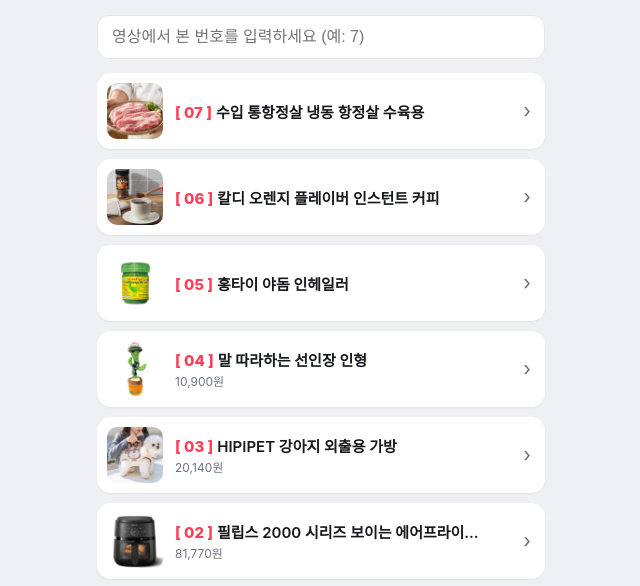
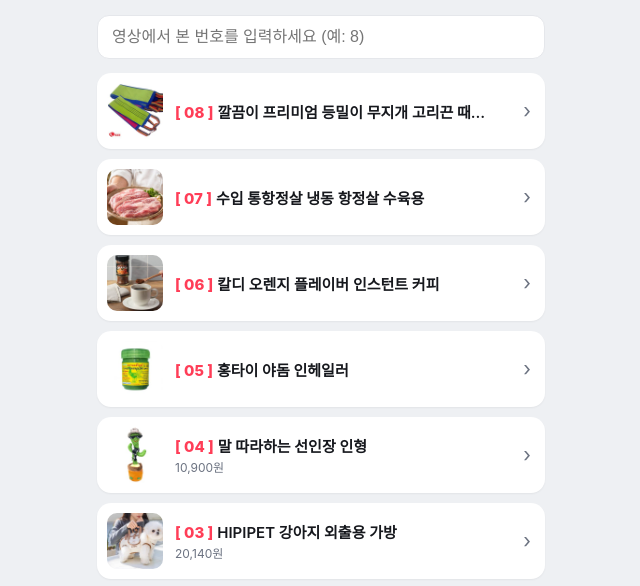
Before and after one commit to 9crisander51228-ui/shopping_kmp, a plain HTML site: page index.html in a window 1280 px wide. Shown: the part 177-763 px from the top of the page, without its empty margins (319-959 px from the left). Drawn offline with Linux system fonts and the light colour scheme.

Commit message:
links 2026-11-14 11:46

```diff
--- a/index.html
+++ b/index.html
@@ -25,8 +25,9 @@ a.it:active{transform:scale(.98)} a.it.hit{outline:3px solid var(--accent)}
 .disc{color:var(--sub);font-size:11px;text-align:center;margin-top:22px;line-height:1.5}
 </style></head><body><div class="wrap">
 <div class="head"><img class="av" src="avatar.jpg" alt=""><h1>K쇼핑</h1><div class="bio">@k쇼핑_kmp</div></div>
-<div class="find"><input id="q" inputmode="numeric" placeholder="영상에서 본 번호를 입력하세요 (예: 7)"></div>
+<div class="find"><input id="q" inputmode="numeric" placeholder="영상에서 본 번호를 입력하세요 (예: 8)"></div>
 <div id="list">
+<a class="it" id="n8" data-no="8" href="https://link.coupang.com/a/iE7aG2R0pg" target="_blank" rel="sponsored nofollow noopener"><img class="th" src="img/08.jpg" alt="" loading="lazy"><div class="tx"><div class="nm"><span class="no">[ 08 ]</span>깔끔이 프리미엄 등밀이 무지개 고리끈 때…</div></div><span class="go">›</span></a>
 <a class="it" id="n7" data-no="7" href="https://link.coupang.com/a/iE0pu4BMZM" target="_blank" rel="sponsored nofollow noopener"><img class="th" src="img/07.jpg" alt="" loading="lazy"><div class="tx"><div class="nm"><span class="no">[ 07 ]</span>수입 통항정살 냉동 항정살 수육용</div></div><span class="go">›</span></a>
 <a class="it" id="n6" data-no="6" href="https://link.coupang.com/a/iEWizW1eSq" target="_blank" rel="sponsored nofollow noopener"><img class="th" src="img/06.jpg" alt="" loading="lazy"><div class="tx"><div class="nm"><span class="no">[ 06 ]</span>칼디 오렌지 플레이버 인스턴트 커피</div></div><span class="go">›</span></a>
 <a class="it" id="n5" data-no="5" href="https://link.coupang.com/a/iEaxKwfGai" target="_blank" rel="sponsored nofollow noopener"><img class="th" src="img/05.jpg" alt="" loading="lazy"><div class="tx"><div class="nm"><span class="no">[ 05 ]</span>홍타이 야돔 인헤일러</div></div><span class="go">›</span></a>
```
Also changed, not shown: img/08.jpg (added).
